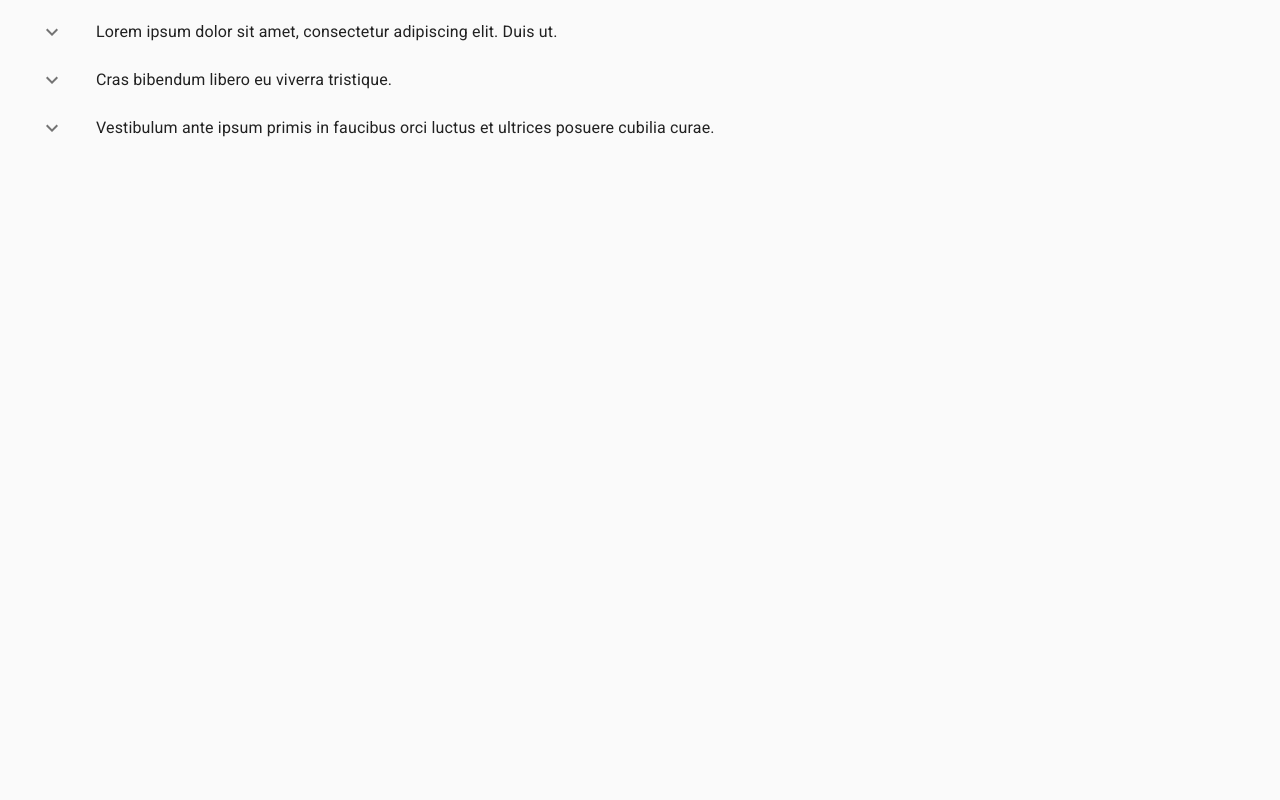
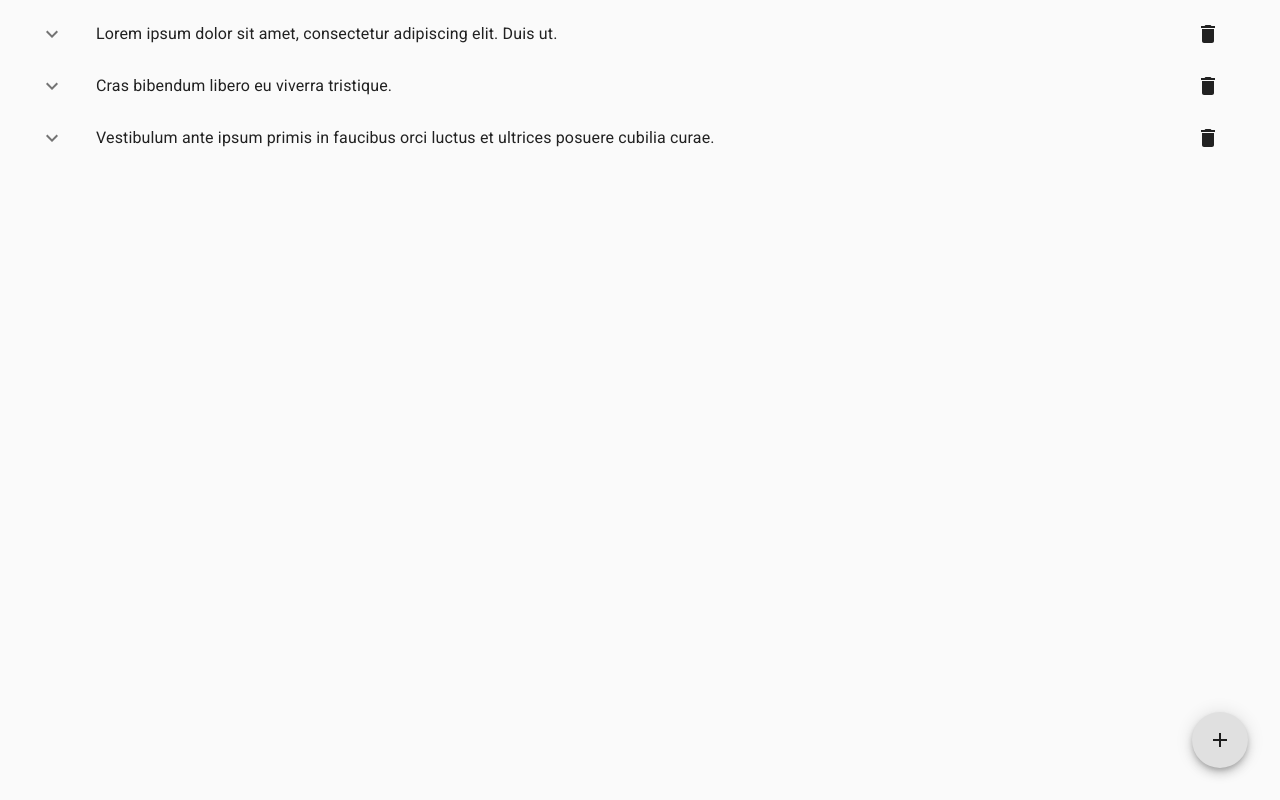
Before and after one commit to alarso16/quicknote-app, a React (Create React App) app: page / in a window 1280 px wide. Built offline with nearby package versions, Linux system fonts and the light colour scheme.

Commit message:
Finished Part 1

```diff
--- a/src/App.js
+++ b/src/App.js
@@ -1,6 +1,15 @@
 import React, { Component } from "react";
-import { Container, List } from "@material-ui/core";
+import { Container, List, Fab, withStyles } from "@material-ui/core";
+import { Add} from "@material-ui/icons"
 import Note from "./components/Note";
+
+const styles = {
+  fab: {
+    position: 'absolute',
+    bottom: "2rem",
+    right: "2rem",
+  }
+};
 
 class App extends Component {
   constructor(props) {
@@ -35,6 +44,9 @@ class App extends Component {
             return <Note note={note} key={index} deleteNote={this.deleteNote} />;
           })}
         </List>
+        <Fab aria-label={"Add"} className={this.props.classes.fab}>
+          <Add />
+        </Fab>
       </Container>
     );
   }
@@ -48,4 +60,4 @@ class App extends Component {
   };
 }
 
-export default App;
+export default withStyles(styles)(App);
--- a/src/components/Note.js
+++ b/src/components/Note.js
@@ -1,6 +1,6 @@
 import React, { Component } from "react";
-import { Collapse, List, ListItem, ListItemText, ListItemIcon } from "@material-ui/core";
-import { ExpandLess, ExpandMore } from "@material-ui/icons";
+import { Collapse, List, ListItem, ListItemText, ListItemIcon, Button } from "@material-ui/core";
+import { ExpandLess, ExpandMore, Delete } from "@material-ui/icons";
 
 class Note extends Component {
   constructor(props) {
@@ -15,16 +15,21 @@ class Note extends Component {
   };
 
   render() {
-    const { note } = this.props;
+    const { note, deleteNote } = this.props;
     const { open } = this.state;
 
     return (
       <>
-        <ListItem onClick={this.handleClick}>
-        <ListItemIcon>
-          { open ? <ExpandLess /> : <ExpandMore />}
-        </ListItemIcon>
+        <ListItem>
+          <ListItemIcon onClick={this.handleClick}>
+            { open ? <ExpandLess /> : <ExpandMore />}
+          </ListItemIcon>
           <ListItemText primary={note.title} />
+          <ListItemIcon>
+            <Button onClick={() => deleteNote(note)}>
+              <Delete />
+            </Button>
+          </ListItemIcon>
         </ListItem>
         <Collapse in={open} timeout="auto" unmountOnExit>
           <List component="div" disablePadding>
```
